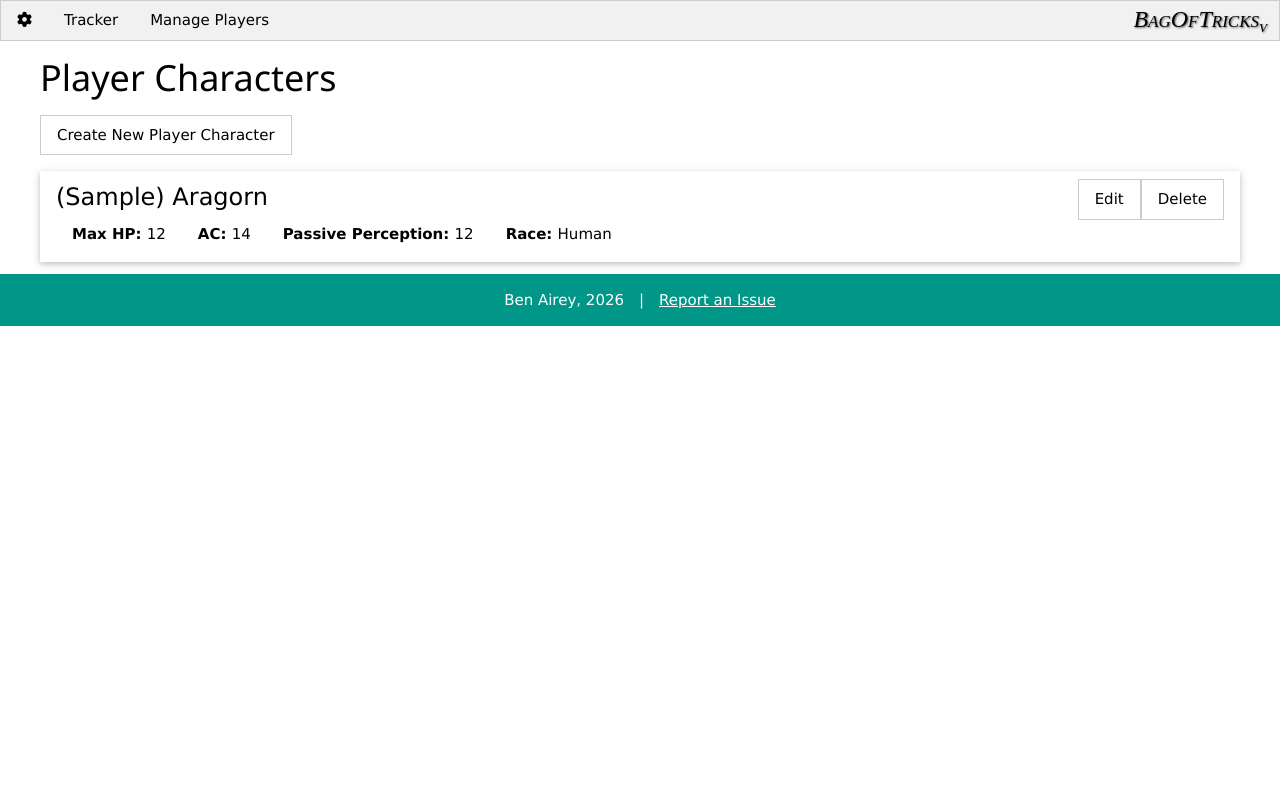
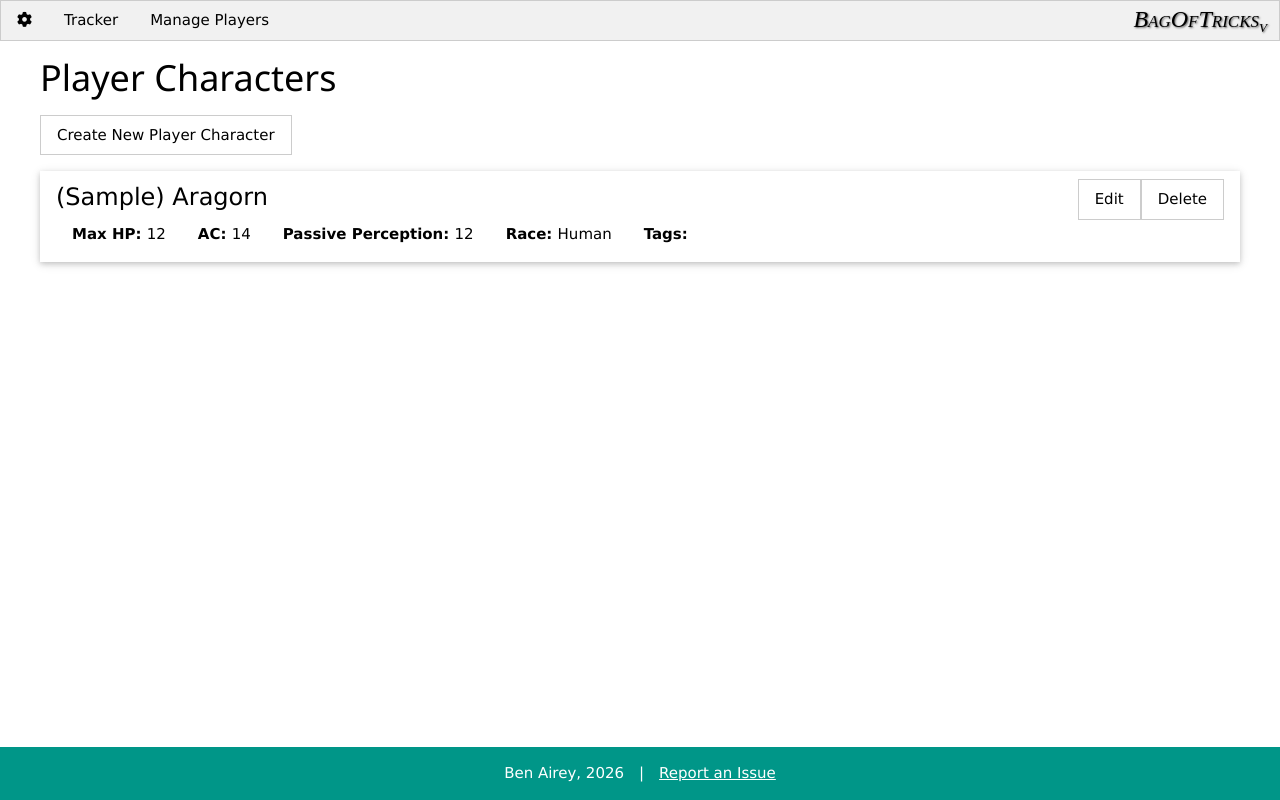
Before and after one commit to ben-githubs/dmtoolkit, a Flask app: page /players/list in a window 1280 px wide. Run offline with Flask 3, Linux system fonts and the light colour scheme; parts of the project's set-up code (start-up, migrations or seed data) failed here and were passed over; some libraries are stand-ins or nearby versions.

Commit message:
Fix layout issues with footer

```diff
--- a/dmtoolkit/players/templates/edit_player.jinja2
+++ b/dmtoolkit/players/templates/edit_player.jinja2
@@ -6,7 +6,7 @@
 {% endblock %}
 
 {% block content %}
-<div style="width: 1200px; margin: auto">
+<div class="content">
     <h1>Edit {{ player.name }}</h1>
 
     <form method="POST" action="{{ url_for('players_bp.update_player_page', player_name=player.name) }}">
--- a/dmtoolkit/players/templates/list_players.jinja2
+++ b/dmtoolkit/players/templates/list_players.jinja2
@@ -5,7 +5,7 @@
 {% endblock %}
 
 {% block content %}
-<div style="width: 1200px; margin: auto">
+<div class="content">
     <h1>Player Characters</h1>
     <div class="w3-margin-bottom">
         <a href="{{ url_for('players_bp.new_player_page') }}" class="w3-button w3-white w3-border w3-ripple">Create New Player Character</a>
@@ -30,6 +30,9 @@
                 <div class="w3-padding">
                     <strong>Race: </strong> {{ player.race_id or "Unknown" }}
                 </div>
+                <div class="w3-padding">
+                    <strong>Tags: </strong> {% for tag in player.tags %}<span style="padding: 4px 10px; margin-right: 2px; border-radius: 16px;" class="w3-blue">{{ tag }}</span>{% endfor %}
+                </div>
             </div>
         </div>
     {% endfor %}
--- a/dmtoolkit/players/templates/new_player.jinja2
+++ b/dmtoolkit/players/templates/new_player.jinja2
@@ -6,7 +6,7 @@
 {% endblock %}
 
 {% block content %}
-<div style="width: 1200px; margin: auto">
+<div class="content">
     <h1>Create New Player Character</h1>
 
     <form method="POST" action="{{ url_for('players_bp.new_player_page') }}">
--- a/dmtoolkit/settings/templates/settings.jinja2
+++ b/dmtoolkit/settings/templates/settings.jinja2
@@ -5,8 +5,7 @@
 {% endblock %}
 
 {% block content %}
-
-<div style="width: 1200px; margin: auto">
+<div class="content">
     <h1>Options</h1>
 
     <form method="POST" action="">
@@ -40,10 +39,10 @@
                     </div>
                 </fieldset>
             {% endfor %}
+        </div>
 
         {{ form.submit(class_="w3-button w3-white w3-border w3-ripple") }}
     </form>
 </div>
-<br/>
 
 {% endblock %}
--- a/dmtoolkit/static/aux.css
+++ b/dmtoolkit/static/aux.css
@@ -28,5 +28,14 @@
     background-color: #ffbb55  !important;
     color: #774801   !important;
     border: 1px solid #774801   !important;
-;
 }
+
+body {
+    min-height: 100dvh;
+}
+
+div.content {
+    width: 1200px;
+    margin-left: auto;
+    margin-right: auto;
+}
--- a/dmtoolkit/templates/base.jinja2
+++ b/dmtoolkit/templates/base.jinja2
@@ -34,7 +34,7 @@
         {% block header %}{% endblock %}
     </head>
     <body>
-        <div style="display: flex; flex-direction: column">
+        <div style="display: flex; flex-direction: column; min-height: 100dvh;">
             <div class="w3-bar w3-border w3-light-grey">
                 <a class="w3-bar-item w3-button" href="{{ url_for('settings_bp.settings') }}"><i class="fa-solid fa-gear"></i></a>
                 <a class="w3-bar-item w3-button" href="{{ url_for('tracker_bp.tracker') }}">Tracker</a>
@@ -59,7 +59,7 @@
                 {% endif %}
             {% endwith %}
 
-            <div id="content" class="content" style="flex-grow:1;display: flex;flex-direction: column;">
+            <div id="content" class="content" style="flex-grow:1; display: flex; flex-direction: column;">
                 {% block content %}{% endblock %}
             </div>
 
```
